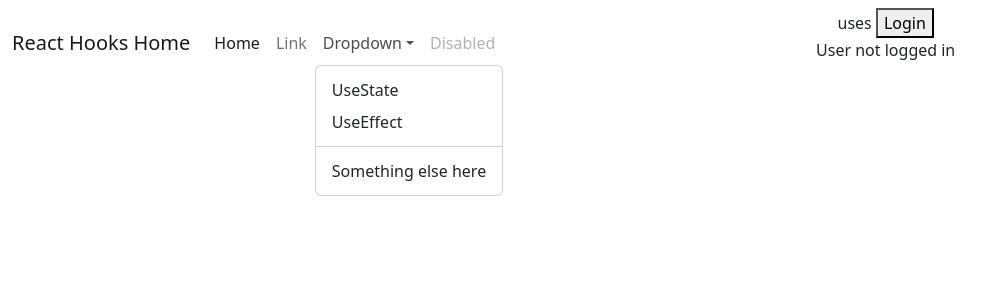
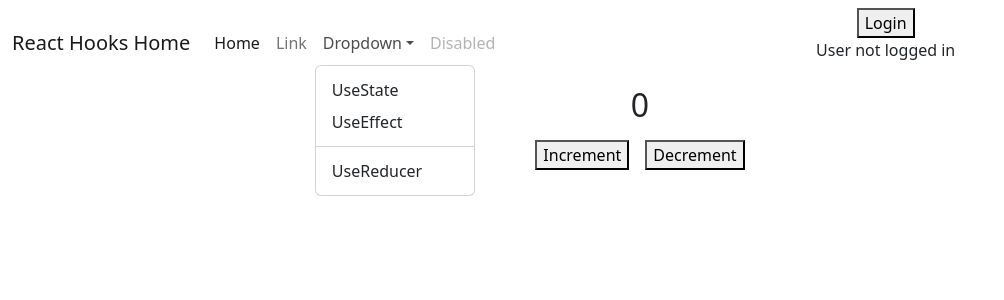
Before and after one commit to AdnanMuzavor/React_Fundamentals_In_One_Shot, a React (Create React App) app: page /useReducerHook in a window 1280 px wide. Both pictures are taken after a click on the button "Dropdown". Shown: the top 300 px of the page, without its empty margins (0-1004 px from the left). Built offline with nearby package versions, Linux system fonts and the light colour scheme.

Commit message:
Revised useReducer for multiple state handling

```diff
--- /dev/null
+++ b/src/Components/HookDemoScreens/UseReducerDemo.js
@@ -0,0 +1,52 @@
+import { useReducer } from "react";
+
+//Define initial state
+const initialState = {
+  count: 0,
+  Operation: "Nill",
+};
+
+//Define the reducer
+const reducer = (state, action) => {
+  console.log(action);
+  console.log(state);
+  switch (action.type) {
+    case "INCREMENT":
+      return { count: state.count + 1, Operation: action.type };
+
+    case "DECREMENT":
+      return { count: state.count - 1, Operation: action.type };
+
+    default:
+      break;
+  }
+};
+
+const UseReducerDemo = () => {
+  //reducer is  pure function whcih talkes state and action as input and based on action i.e requested it updates the state
+  const [state, dispatch] = useReducer(reducer, initialState);
+
+  //it returns the updated state and dispatch function whcih is used to dispatch an action
+
+  return (
+    <>
+      <div className="container">
+        <h2>{state.count}</h2>
+        <button
+          className="btn-primary mx-2 my-2"
+          onClick={() => dispatch({ type: "INCREMENT" })}
+        >
+          Increment
+        </button>
+        <button
+          className="btn-primary mx-2 my-2"
+          onClick={() => dispatch({ type: "DECREMENT" })}
+        >
+          Decrement
+        </button>
+      </div>
+    </>
+  );
+};
+
+export default UseReducerDemo;
--- a/src/Components/Navbar.js
+++ b/src/Components/Navbar.js
@@ -63,9 +63,9 @@ const Navbar = (props) => {
                     <hr className="dropdown-divider" />
                   </li>
                   <li>
-                    <a className="dropdown-item" href="#">
-                      Something else here
-                    </a>
+                    <Link className="dropdown-item" to="/useReducerHook">
+                      UseReducer
+                    </Link>
                   </li>
                 </ul>
               </li>
@@ -74,18 +74,24 @@ const Navbar = (props) => {
               </li>
             </ul>
             <div className="container">
-              {userdata.name} uses {userdata.email}
+              {userdata.name}
               <button
                 className="btn-primary"
                 onClick={() => {
-                  setUserData({
-                    name: "Hero",
-                    email: "Hiralal@gmail.com",
-                    login: true,
-                  });
+                  !userdata.login
+                    ? setUserData({
+                        name: "Hero",
+                        email: "Hiralal@gmail.com",
+                        login: true,
+                      })
+                    : setUserData({
+                        name: "",
+                        email: "",
+                        login: false,
+                      });
                 }}
               >
-                Login
+                {!userdata.login ? "Login" : "Logout"}
               </button>
               <p>{!userdata.login ? "User not logged in" : "User logged in"}</p>
             </div>
--- a/src/Components/RouterScreen.js
+++ b/src/Components/RouterScreen.js
@@ -2,11 +2,13 @@ import React from "react";
 import { Route } from "react-router-dom";
 import UseStateDemo from "./HookDemoScreens/UseStateDemo";
 import UseEffectDemo from "./HookDemoScreens/UseEffectDemo";
+import UseReducerDemo from "./HookDemoScreens/UseReducerDemo";
 const RouterForScreen = () => {
   return (
     <>
       <Route path="/useStateHook" render={() => <UseStateDemo />}></Route>
       <Route path="/useEffectHook" render={() => <UseEffectDemo />}></Route>
+      <Route path="/useReducerHook" render={() => <UseReducerDemo />}></Route>
     </>
   );
 };
```
Also changed, not shown: 1 other file (tests, documents, lock files or other folders).
